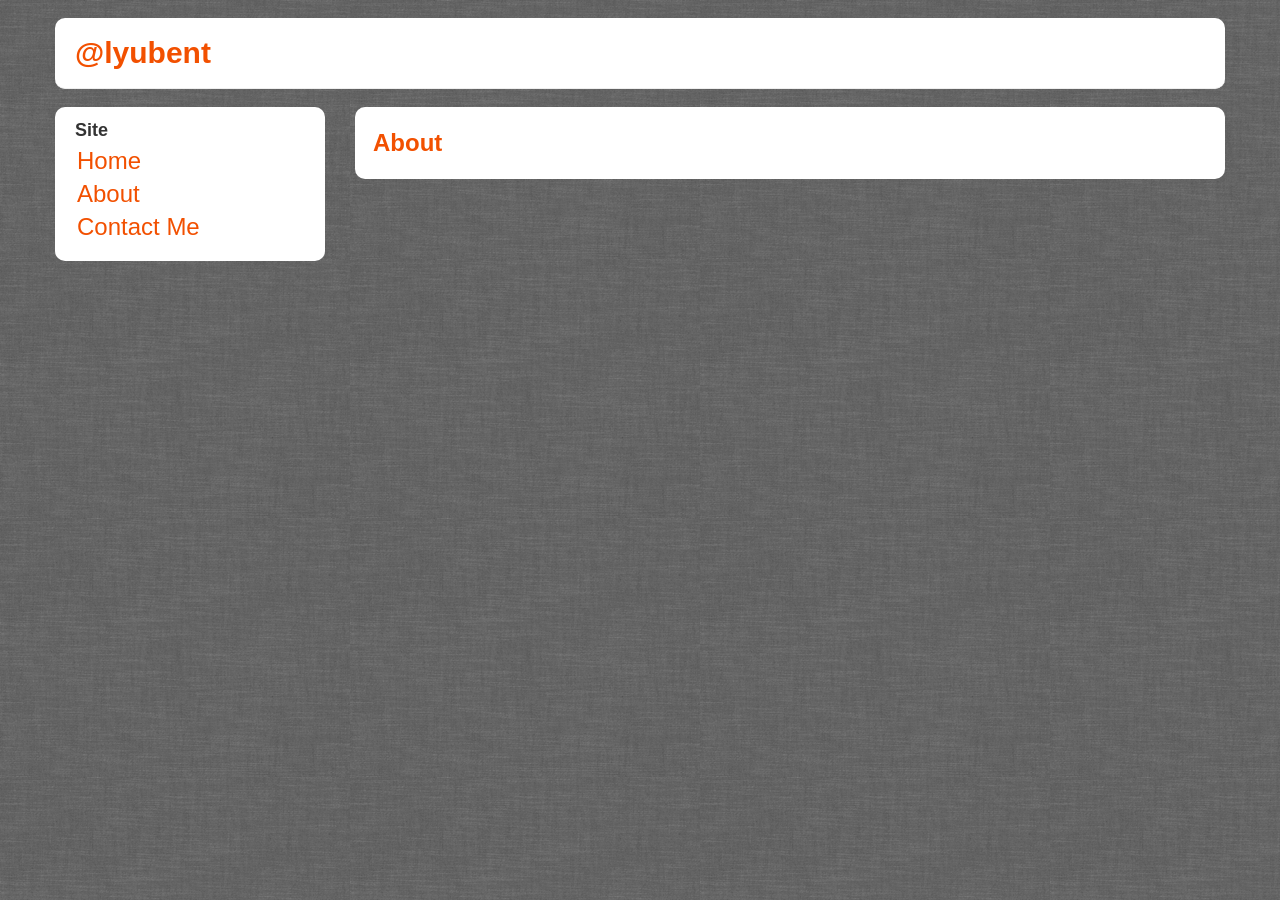
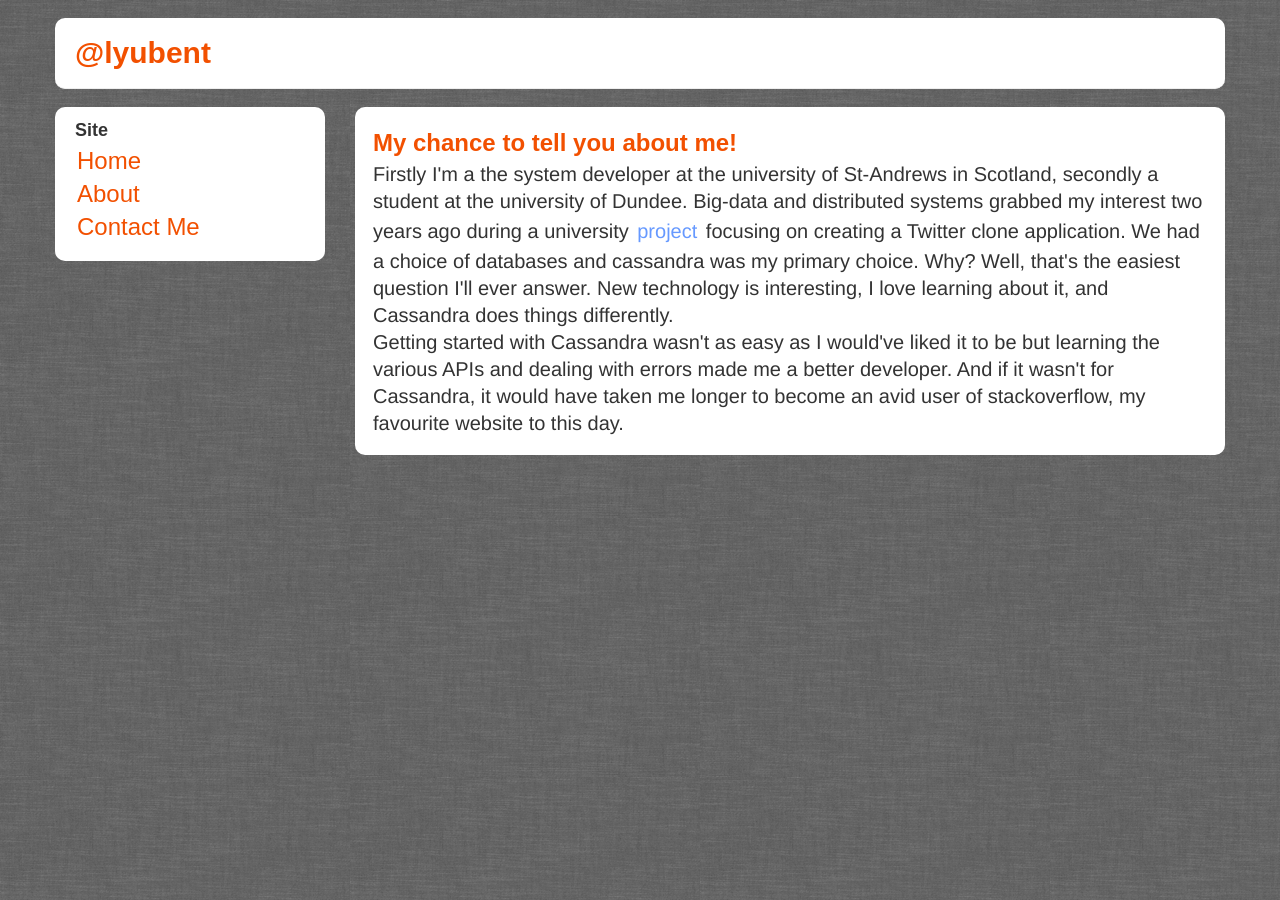
Before and after one commit to lyubent/lyubent.github.com, a Jekyll site: the page built from About/index.html, in a window 1280 px wide. Built offline with Jekyll 4.4.1, drawn with Linux system fonts in a browser that asks for light colours; some web fonts are replaced.

Commit message:
Updated About/index.html

```diff
--- a/About/index.html
+++ b/About/index.html
@@ -2,5 +2,17 @@
 layout: default
 ---
 <div class="post">
-    <h2 style="color:#F25000;">About</h2>
+    <h2 style="color:#F25000;">My chance to tell you about me!</h2>
+
+    <p class="lead">
+    Firstly I'm <string>a</strinke> the system developer at the university of
+    St-Andrews in Scotland, secondly a student at the university of Dundee. Big-data and
+    distributed systems grabbed my interest two years ago during a university <a href='https://github.com/lyubent/JChrip'> project</a>
+     focusing on creating a Twitter clone application. We had a choice of databases and cassandra was my primary choice. Why? Well, that's
+    the easiest question I'll ever answer. New technology is interesting, I love learning about it, and Cassandra does things differently.
+    <br/>
+    Getting started with Cassandra wasn't as easy as I would've liked it to be but learning the various APIs and dealing with errors made
+    me a better developer. And if it wasn't for Cassandra, it would have taken me longer to
+    become an avid user of stackoverflow, my favourite website to this day.
+    </p>
 </div>
```
